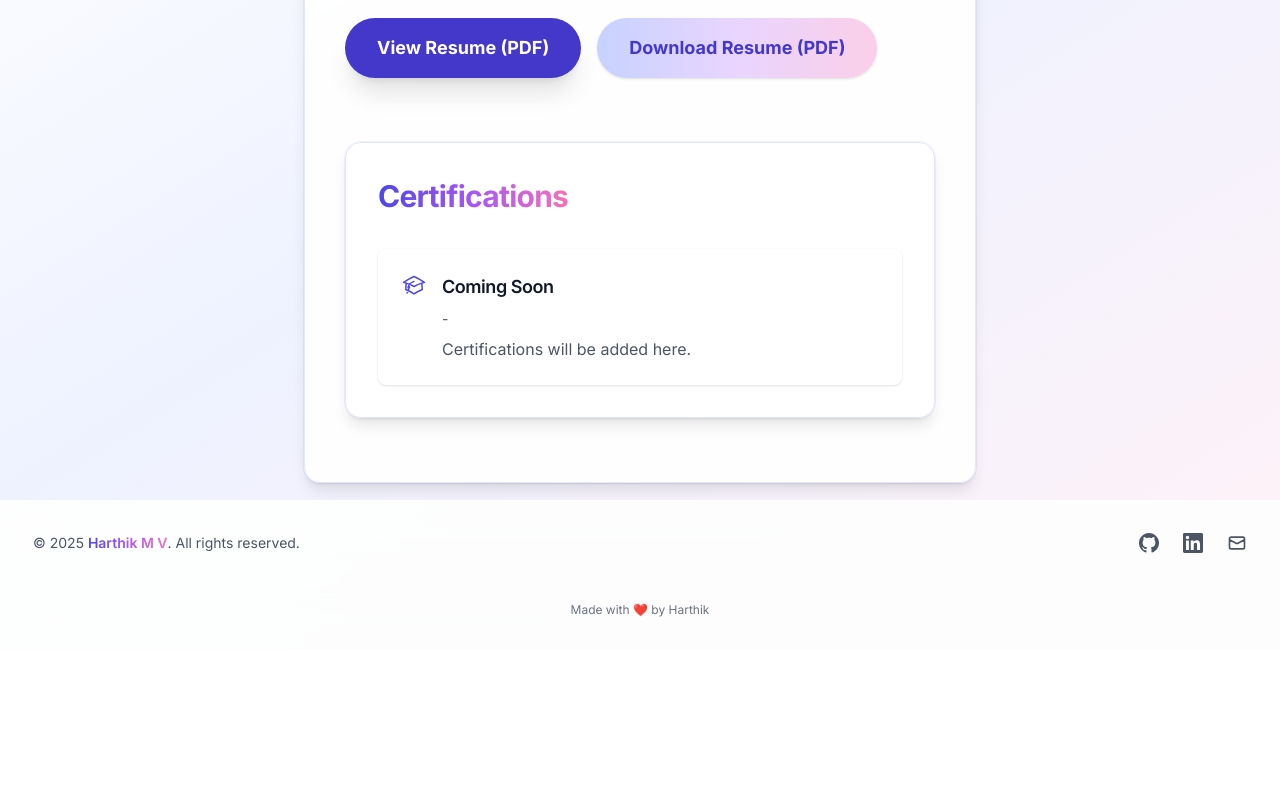
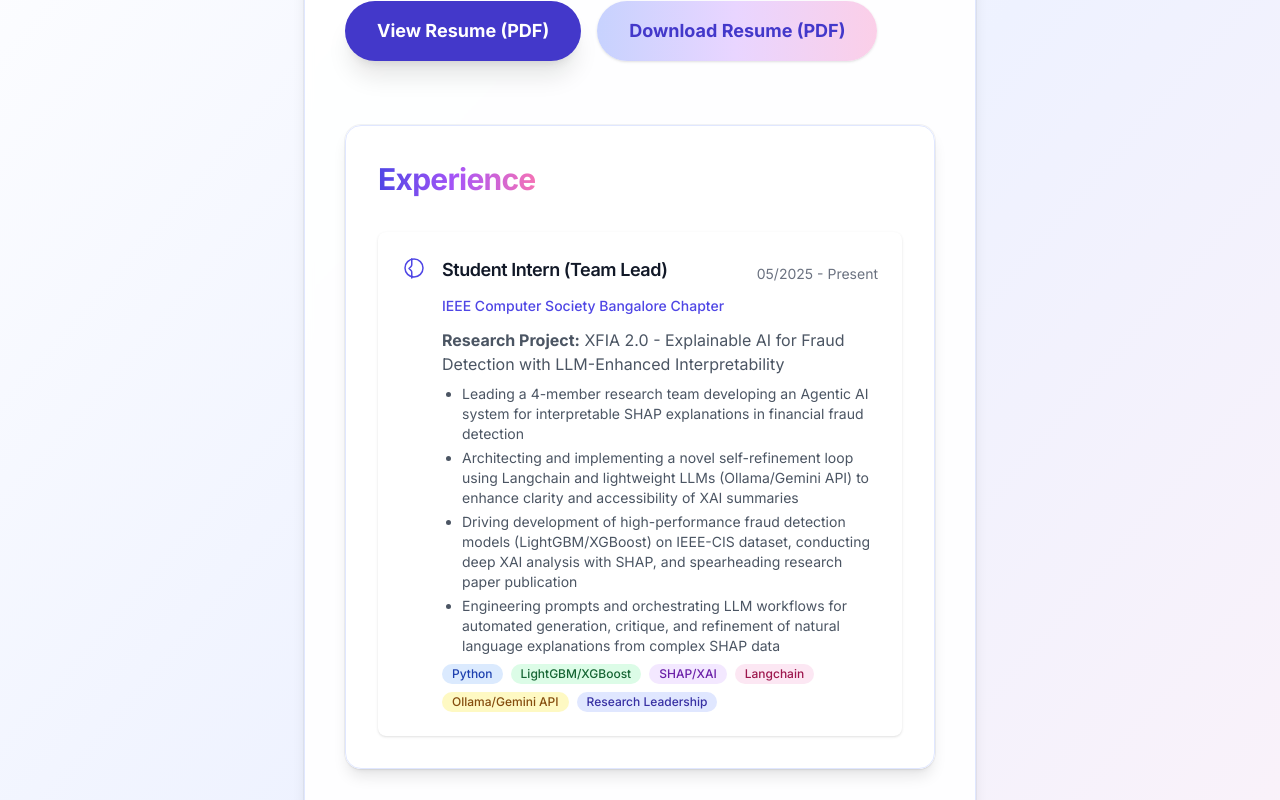
Before and after one commit to Harthik777/portfolio-website, a Next.js app: page /resume in a window 1280 px wide. Shown: the part 380-1180 px from the top of the page. Before the commit the page ends 1031 px from the top, so only its background shows below. Built offline with nearby package versions, Linux system fonts and the light colour scheme.

Commit message:
feat: add IEEE Computer Society research internship - Updated tagline to AI/ML Research Intern & Team Lead - Added Experience section with XFIA 2.0 project - Featured research project in Projects with special styling - Highlighted XAI, Langchain, and LLM expertise

```diff
--- a/src/app/projects/page.tsx
+++ b/src/app/projects/page.tsx
@@ -1,6 +1,7 @@
 import Link from 'next/link';
 
 const projects = [
+
   {
     title: 'Predictive Modelling & Data Augmentation for Cricket Analytics',
     description:
@@ -64,6 +65,26 @@ const projects = [
     githubLink: 'https://github.com/Harthik777/portfolio-website', // Link to the GitHub repo
     date: '05/2025', // Adjust date as per your development timeline
   },
+  {
+    title: 'Explainable AI for Fraud Detection with LLM-Enhanced Interpretability',
+    description:
+      'Leading a 4-member research team at IEEE Computer Society Bangalore Chapter developing an innovative Agentic AI system for interpretable SHAP explanations in financial fraud detection. Architecting a novel self-refinement loop using Langchain and lightweight LLMs (Ollama/Gemini API) to enhance clarity and accessibility of XAI summaries. Driving development of high-performance fraud detection models on IEEE-CIS dataset with deep XAI analysis using SHAP, targeting research paper publication.',
+    tags: [
+      'Research Leadership',
+      'Explainable AI',
+      'LightGBM/XGBoost',
+      'SHAP',
+      'Langchain',
+      'LLMs',
+      'Fraud Detection',
+      'Python',
+      'IEEE-CIS Dataset'
+    ],
+    link: null, // Research in progress
+    date: '05/2025 - Present',
+    status: 'In Progress - IEEE Computer Society Bangalore Chapter',
+    isResearch: true,
+  },
 ];
 
 export default function Projects() {
@@ -85,9 +106,18 @@ export default function Projects() {
               {projects.map((project, idx) => (
                 <article
                   key={project.title}
-                  className={`card flex animate-fade-in-up flex-col items-start border border-indigo-100 bg-white/80 p-8 shadow-2xl transition-transform duration-300 hover:scale-[1.03] hover:shadow-2xl dark:border-indigo-900 dark:bg-gray-900/80`}
+                  className={`card flex animate-fade-in-up flex-col items-start border ${
+                    project.isResearch
+                      ? 'border-yellow-200 bg-gradient-to-br from-yellow-50 to-orange-50 dark:border-yellow-800 dark:from-yellow-900/20 dark:to-orange-900/20'
+                      : 'border-indigo-100 bg-white/80 dark:border-indigo-900 dark:bg-gray-900/80'
+                  } p-8 shadow-2xl transition-transform duration-300 hover:scale-[1.03] hover:shadow-2xl`}
                   style={{ animationDelay: `${idx * 0.1}s` }}
                 >
+                  {project.isResearch && (
+                    <div className="mb-3 inline-flex items-center rounded-full bg-gradient-to-r from-yellow-400 to-orange-500 px-3 py-1 text-xs font-bold text-white shadow-lg">
+                      🔬 Active Research
+                    </div>
+                  )}
                   <div className="group relative w-full">
                     <h3 className="mt-3 text-2xl font-bold leading-7 text-gray-900 dark:text-white">
                       {project.link ? (
@@ -107,6 +137,11 @@ export default function Projects() {
                     <p className="mt-2 text-xs text-gray-500 dark:text-gray-400">
                       {project.date}
                     </p>
+                    {project.status && (
+                      <p className="mt-1 text-sm font-medium text-indigo-600 dark:text-indigo-400">
+                        {project.status}
+                      </p>
+                    )}
                     <p className="mt-5 text-base leading-7 text-gray-600 dark:text-gray-300">
                       {project.description}
                     </p>
--- a/src/app/resume/page.tsx
+++ b/src/app/resume/page.tsx
@@ -58,6 +58,79 @@ export default function Resume() {
             Download Resume (PDF)
           </a>
         </div>
+
+        {/* Experience Section */}
+        <div className="card mx-auto mt-16 animate-fade-in-up border border-indigo-100 bg-white/80 p-8 shadow-xl dark:border-indigo-900 dark:bg-gray-900/80">
+          <h3 className="gradient-text mb-8 text-2xl font-bold tracking-tight sm:text-3xl">
+            Experience
+          </h3>
+          <div className="space-y-8">
+            <div className="rounded-lg bg-white p-6 shadow dark:bg-gray-800">
+              <div className="flex items-start">
+                <div className="flex-shrink-0">
+                  <svg
+                    className="h-6 w-6 text-indigo-600"
+                    fill="none"
+                    viewBox="0 0 24 24"
+                    strokeWidth="1.5"
+                    stroke="currentColor"
+                  >
+                    <path
+                      strokeLinecap="round"
+                      strokeLinejoin="round"
+                      d="M9.75 3.104v5.714a2.25 2.25 0 01-.659 1.591L7 12.5l2.091 2.091a2.25 2.25 0 01.659 1.591v5.714M21 12a9 9 0 11-18 0 9 9 0 0118 0z"
+                    />
+                  </svg>
+                </div>
+                <div className="ml-4 flex-1">
+                  <div className="flex flex-col sm:flex-row sm:items-center sm:justify-between">
+                    <h4 className="text-lg font-semibold text-gray-900 dark:text-white">
+                      Student Intern (Team Lead)
+                    </h4>
+                    <span className="mt-1 text-sm text-gray-500 dark:text-gray-400 sm:mt-0">
+                      05/2025 - Present
+                    </span>
+                  </div>
+                  <p className="mt-1 text-sm font-medium text-indigo-600 dark:text-indigo-400">
+                    IEEE Computer Society Bangalore Chapter
+                  </p>
+                  <div className="mt-3 space-y-2">
+                    <p className="text-gray-600 dark:text-gray-300">
+                      <strong>Research Project:</strong> XFIA 2.0 - Explainable AI for Fraud Detection with LLM-Enhanced Interpretability
+                    </p>
+                    <ul className="list-disc space-y-1 pl-5 text-sm text-gray-600 dark:text-gray-300">
+                      <li>Leading a 4-member research team developing an Agentic AI system for interpretable SHAP explanations in financial fraud detection</li>
+                      <li>Architecting and implementing a novel self-refinement loop using Langchain and lightweight LLMs (Ollama/Gemini API) to enhance clarity and accessibility of XAI summaries</li>
+                      <li>Driving development of high-performance fraud detection models (LightGBM/XGBoost) on IEEE-CIS dataset, conducting deep XAI analysis with SHAP, and spearheading research paper publication</li>
+                      <li>Engineering prompts and orchestrating LLM workflows for automated generation, critique, and refinement of natural language explanations from complex SHAP data</li>
+                    </ul>
+                    <div className="mt-3 flex flex-wrap gap-2">
+                      <span className="inline-flex items-center rounded-full bg-blue-100 px-2.5 py-0.5 text-xs font-medium text-blue-800 dark:bg-blue-900/50 dark:text-blue-200">
+                        Python
+                      </span>
+                      <span className="inline-flex items-center rounded-full bg-green-100 px-2.5 py-0.5 text-xs font-medium text-green-800 dark:bg-green-900/50 dark:text-green-200">
+                        LightGBM/XGBoost
+                      </span>
+                      <span className="inline-flex items-center rounded-full bg-purple-100 px-2.5 py-0.5 text-xs font-medium text-purple-800 dark:bg-purple-900/50 dark:text-purple-200">
+                        SHAP/XAI
+                      </span>
+                      <span className="inline-flex items-center rounded-full bg-pink-100 px-2.5 py-0.5 text-xs font-medium text-pink-800 dark:bg-pink-900/50 dark:text-pink-200">
+                        Langchain
+                      </span>
+                      <span className="inline-flex items-center rounded-full bg-yellow-100 px-2.5 py-0.5 text-xs font-medium text-yellow-800 dark:bg-yellow-900/50 dark:text-yellow-200">
+                        Ollama/Gemini API
+                      </span>
+                      <span className="inline-flex items-center rounded-full bg-indigo-100 px-2.5 py-0.5 text-xs font-medium text-indigo-800 dark:bg-indigo-900/50 dark:text-indigo-200">
+                        Research Leadership
+                      </span>
+                    </div>
+                  </div>
+                </div>
+              </div>
+            </div>
+          </div>
+        </div>
+
         {/* Certifications Section */}
         <div className="card mx-auto mt-16 animate-fade-in-up border border-indigo-100 bg-white/80 p-8 shadow-xl dark:border-indigo-900 dark:bg-gray-900/80">
           <h3 className="gradient-text mb-8 text-2xl font-bold tracking-tight sm:text-3xl">
```
